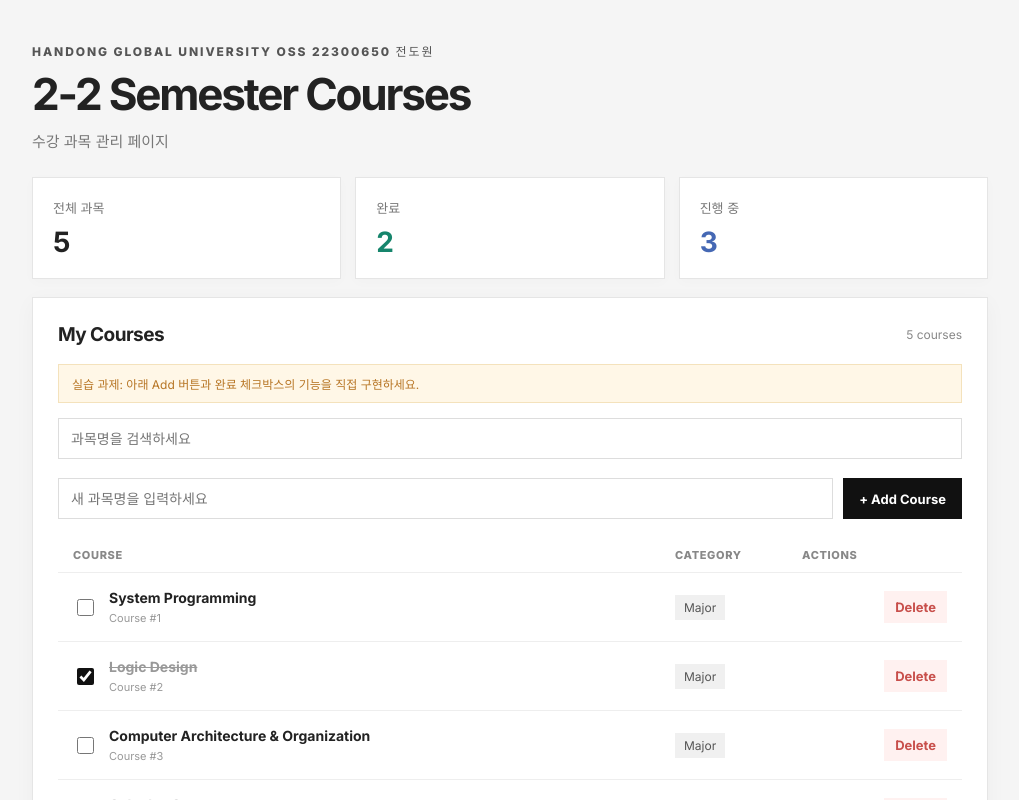
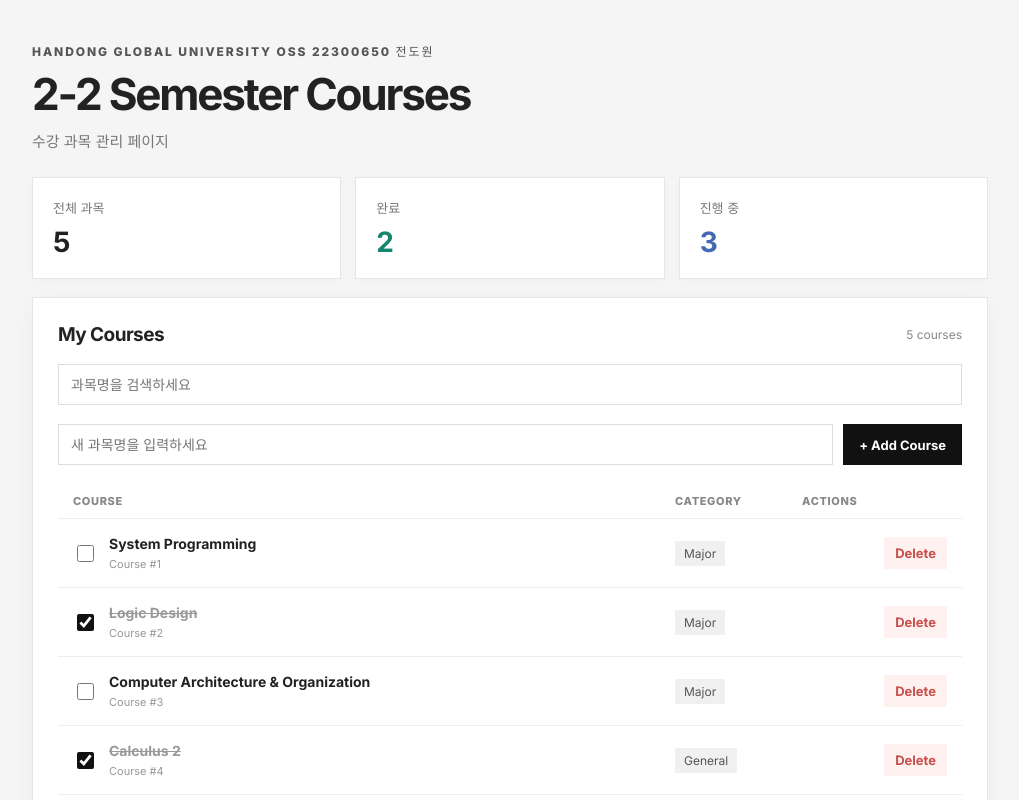
Before and after one commit to jeondowon/2026OSS_A4-3, a React (Vite) app: page / in a window 1280 px wide. Shown: the top 800 px of the page, without its empty margins (130-1149 px from the left). Built offline with nearby package versions, Linux system fonts and the light colour scheme.

Commit message:
deleted useless todo label

```diff
--- a/src/App.css
+++ b/src/App.css
@@ -239,14 +239,6 @@ body {
   justify-content: space-between;
   gap: 12px;
 }
-.todo {
-  color: #b77524;
-  background: #fff7e7;
-  border: 1px solid #f4e2bc;
-  padding: 10px 13px;
-  font-size: 12px;
-  margin-bottom: 15px;
-}
 .error {
   font-size: 12px;
   color: #c84f4b;
--- a/src/components/CourseList.jsx
+++ b/src/components/CourseList.jsx
@@ -72,7 +72,6 @@ export default function CourseList() {
           <h2>My Courses</h2>
           <span className="small-note">{courses.length} courses</span>
         </div>
-        <p className="todo">실습 과제: 아래 Add 버튼과 완료 체크박스의 기능을 직접 구현하세요.</p>
         <div className="add-form">
           <input
             className="input"
```
